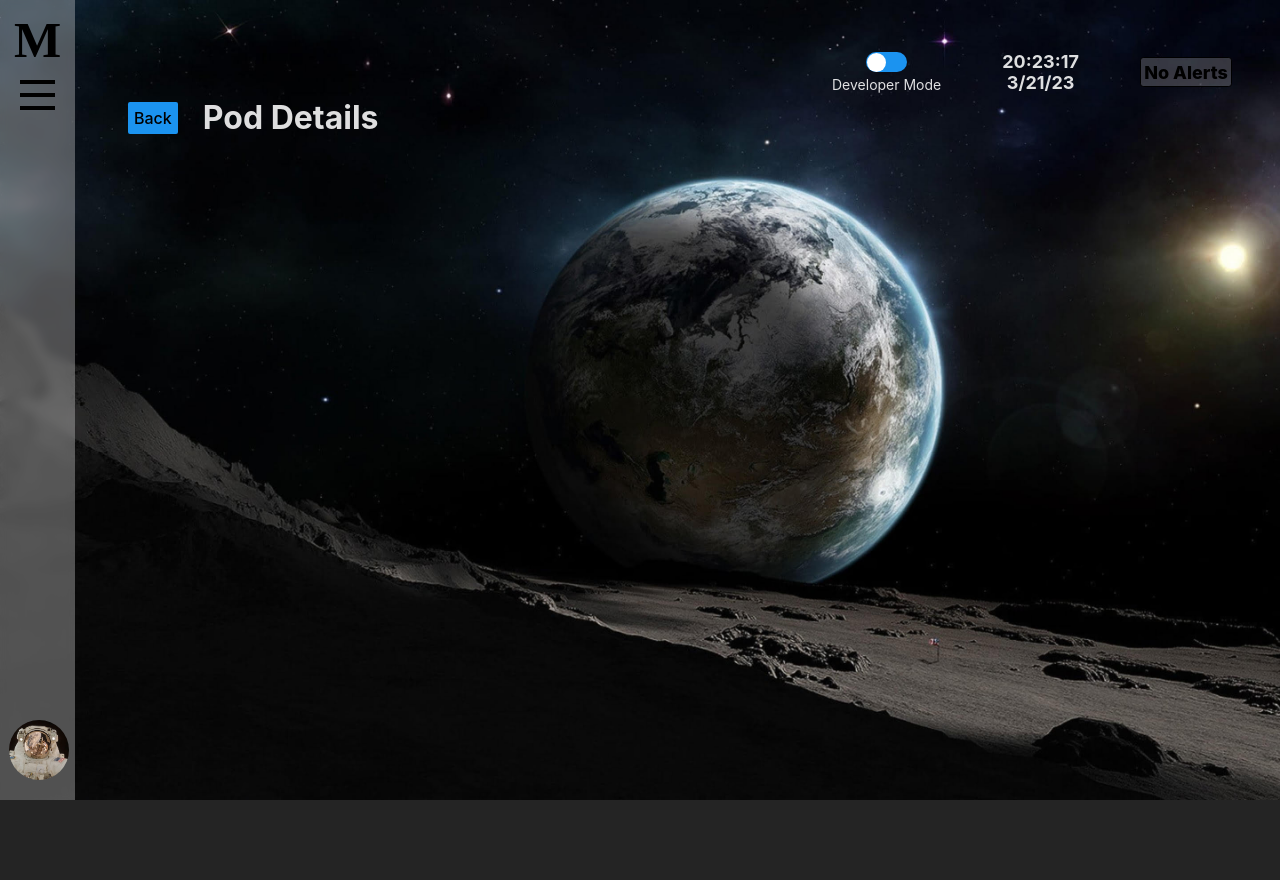
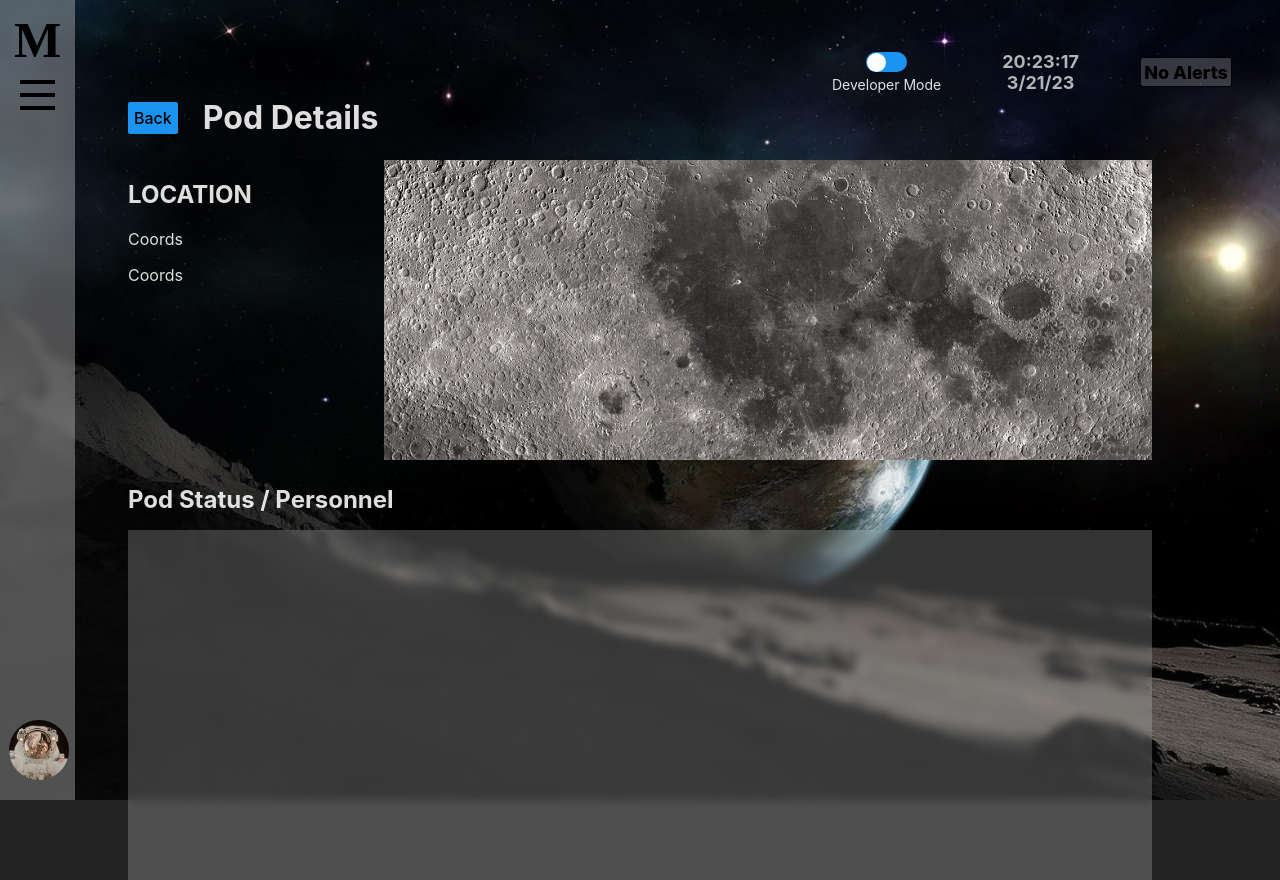
Before and after one commit to chingu-voyages/v43-tier2-team-23, a React (Vite) app in the folder moonager/: page /pod-details in a window 1280 px wide. Before the commit the page ends 800 px from the top, so only its background shows below. Built offline with nearby package versions, Linux system fonts and the light colour scheme; a web font is replaced by a local one.

Commit message:
Created basic styling for pod-routes page - Working on dynamically rendering data based on selected pod

```diff
--- a/moonager/src/App.tsx
+++ b/moonager/src/App.tsx
@@ -15,7 +15,7 @@ function App() {
   const [ menuIsOpen, setMenuIsOpen ] = useState(false);
   const [time, setTime] = useState(Date.now()); // get and set a snapshot of the time
   const [developerMode, setDeveloperMode] = useState(false);
-  const [podRoute, setPodRoute] = useState('route');
+  const [podRoute, setPodRoute] = useState('bluefalcon');
 
   const menuHandler = () => {
       { menuIsOpen ? setMenuIsOpen(false) : setMenuIsOpen(true) }
--- a/moonager/src/routes/navigation/Clock/clock-styles.scss
+++ b/moonager/src/routes/navigation/Clock/clock-styles.scss
@@ -2,4 +2,5 @@
     font-size: 18px;
     font-weight: 700;
     text-align: center;
+    opacity: 80%;
 }
--- a/moonager/src/routes/pod-details/pod-details.comp.tsx
+++ b/moonager/src/routes/pod-details/pod-details.comp.tsx
@@ -1,8 +1,10 @@
 import '../pod-details/pod-details.styles.scss';
 import { Link } from 'react-router-dom';
+// IMPORT DATA
+import { podData } from '../../../backend/pods';
 
 export default function PodDetails(props: {menuIsOpen: boolean, podRoute: string }) {
-    console.log(props.podRoute)
+
 
     return(
         <div className={`pod-details ${props.menuIsOpen ? 'open' : 'closed'}`}>
@@ -14,8 +16,26 @@ export default function PodDetails(props: {menuIsOpen: boolean, podRoute: string
                 <h1>Pod Details</h1>
             </header>
 
-            <div className='pod-info-wrapper'>
+            <div className='pod-map-wrapper'>
 
+                <div className='coordinates-panel'>
+                    <h2>LOCATION</h2>
+                    <p>Coords</p>
+                    <p>Coords</p>
+                </div>
+
+                <div className='map-panel'>
+                    <div className='pin'>
+                        {/*This pin will change position based on data with inline styling*/}
+                    </div>
+                </div>
+
+            </div>
+
+            <h2 className='details-title'>Pod Status / Personnel</h2>
+
+            <div className='details-panel'>
+                <p className='data'></p>
             </div>
 
         </div>
--- a/moonager/src/routes/pod-details/pod-details.styles.scss
+++ b/moonager/src/routes/pod-details/pod-details.styles.scss
@@ -22,4 +22,40 @@
             font-size: 32px;
         }
     }
+
+
+    .pod-map-wrapper {
+        display: flex;
+        justify-content: space-between;
+        height: 300px;
+        width: 80vw;
+        margin-top: 25px;
+
+        .coordinates-panel {
+
+        }
+
+        .map-panel {
+            height: 300px;
+            width: 60vw;
+            background-image: url('../../assets/moon.jpg');
+            background-position: cover;
+        }
+
+    }
+
+    .details-title {
+        margin: 25px 0 0;
+    }
+
+    .details-panel {
+        background-color: rgba(255,255,255,.2);
+        backdrop-filter: blur(5px);
+        height: 350px;
+        width: 80vw;
+    }
 }
+
+.data {
+    color: white;
+}
```
Also changed, not shown: 1 other file (tests, documents, lock files or other folders).
